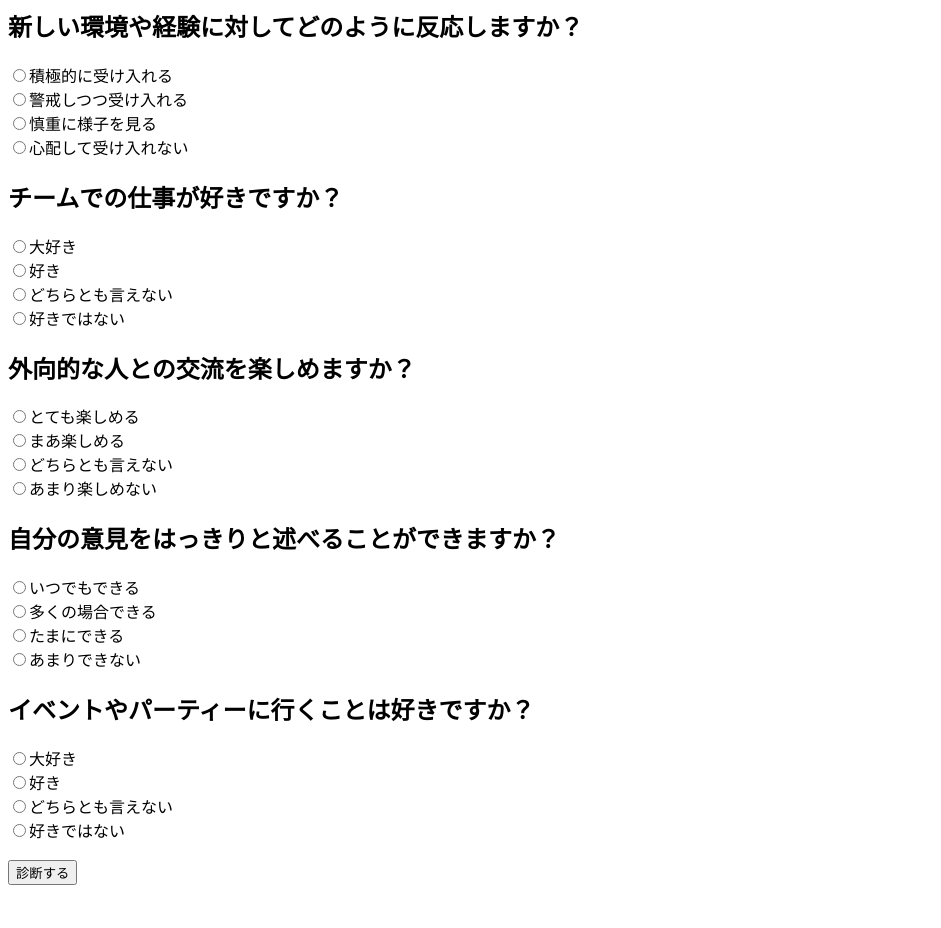
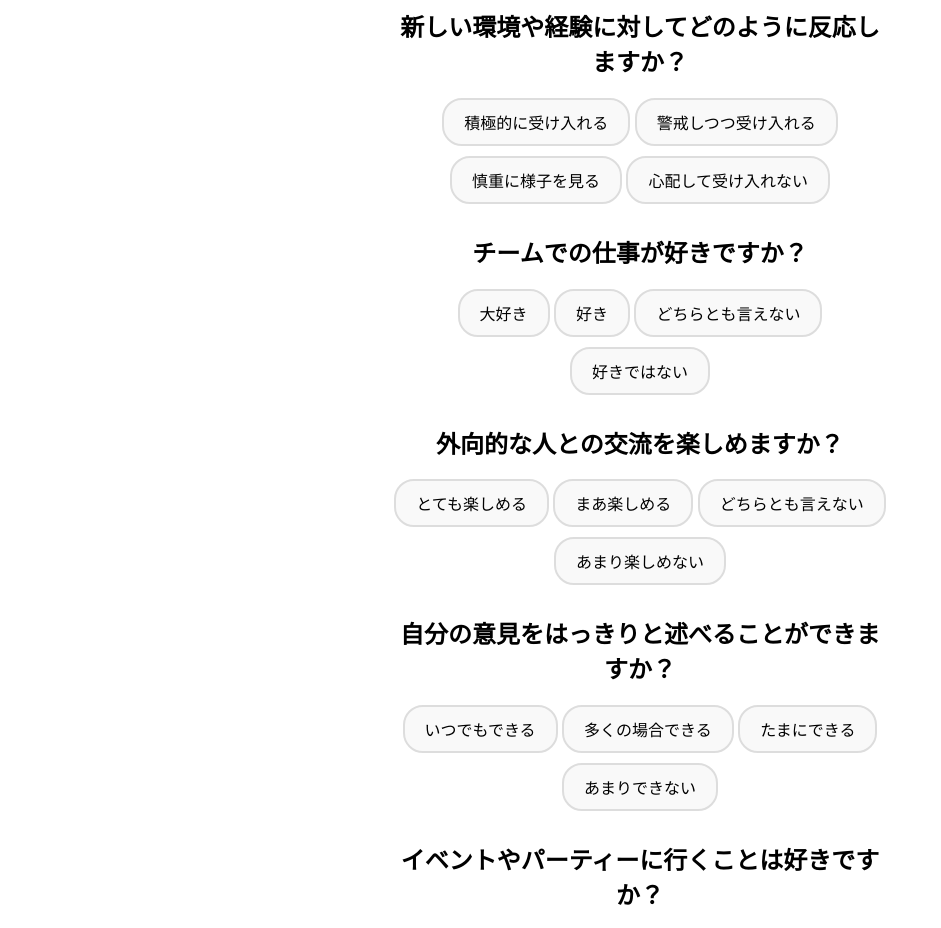
Before and after one commit to suzukiyoshihisa/sindan, a plain HTML site: page index.html in a window 1280 px wide. Shown: the part 81-1009 px from the top of the page, without its empty margins (0-941 px from the left). Before the commit the page ends 974 px from the top, so only its background shows below. Drawn offline with Linux system fonts and the light colour scheme.

Commit message:
テスト作成

```diff
--- a/index.html
+++ b/index.html
@@ -3,6 +3,83 @@
 <head>
   <meta charset="UTF-8">
   <title>性格診断テスト</title>
+  <style>
+    body {
+      font-family: Arial, sans-serif;
+    }
+
+    h1 {
+      text-align: center;
+    }
+
+    /* フォームのスタイル */
+    #quizForm {
+      max-width: 500px;
+      margin: 0 auto;
+      text-align: center;
+    }
+
+    #quizForm label {
+      display: inline-block;
+      margin-bottom: 10px;
+    }
+
+    #quizForm input[type="radio"] {
+      display: none;
+    }
+
+    #quizForm input[type="radio"] + label {
+      cursor: pointer;
+      padding: 10px 20px;
+      font-size: 16px;
+      border: 2px solid #ddd;
+      border-radius: 20px;
+      background-color: #f9f9f9;
+      transition: background-color 0.3s ease;
+    }
+
+    #quizForm input[type="radio"] + label:hover {
+      background-color: #e9e9e9;
+    }
+
+    #quizForm input[type="radio"]:checked + label {
+      background-color: #4CAF50;
+      color: #fff;
+    }
+
+    input[type="submit"] {
+      display: block;
+      margin: 20px auto;
+      padding: 10px 20px;
+      font-size: 16px;
+      border: none;
+      border-radius: 20px;
+      background-color: #4CAF50;
+      color: #fff;
+      cursor: pointer;
+    }
+
+    /* 診断結果のスタイル */
+    #result {
+      max-width: 500px;
+      margin: 20px auto;
+      text-align: center;
+    }
+
+    #result h2 {
+      margin-bottom: 10px;
+    }
+
+    #resultText {
+      font-size: 18px;
+      font-weight: bold;
+      margin-bottom: 20px;
+    }
+
+    #resultImage {
+      max-width: 100%;
+    }
+  </style>
 </head>
 <body>
   <h1>性格診断テスト</h1>
@@ -10,34 +87,64 @@
     <!-- 質問と回答の入力フィールド -->
     <form action="results.html" method="post" id="quizForm">
         <h2>新しい環境や経験に対してどのように反応しますか？</h2>
-        <input type="radio" name="q1" value="1" required>積極的に受け入れる<br>
-        <input type="radio" name="q1" value="2">警戒しつつ受け入れる<br>
-        <input type="radio" name="q1" value="3">慎重に様子を見る<br>
-        <input type="radio" name="q1" value="4">心配して受け入れない<br>
+        <div>
+          <input type="radio" id="q1_1" name="q1" value="1">
+          <label for="q1_1">積極的に受け入れる</label>
+          <input type="radio" id="q1_2" name="q1" value="2">
+          <label for="q1_2">警戒しつつ受け入れる</label>
+          <input type="radio" id="q1_3" name="q1" value="3">
+          <label for="q1_3">慎重に様子を見る</label>
+          <input type="radio" id="q1_4" name="q1" value="4">
+          <label for="q1_4">心配して受け入れない</label>
+        </div>
 
         <h2>チームでの仕事が好きですか？</h2>
-        <input type="radio" name="q2" value="1" required>大好き<br>
-        <input type="radio" name="q2" value="2">好き<br>
-        <input type="radio" name="q2" value="3">どちらとも言えない<br>
-        <input type="radio" name="q2" value="4">好きではない<br>
+        <div>
+          <input type="radio" id="q2_1" name="q2" value="1">
+          <label for="q2_1">大好き</label>
+          <input type="radio" id="q2_2" name="q2" value="2">
+          <label for="q2_2">好き</label>
+          <input type="radio" id="q2_3" name="q2" value="3">
+          <label for="q2_3">どちらとも言えない</label>
+          <input type="radio" id="q2_4" name="q2" value="4">
+          <label for="q2_4">好きではない</label>
+        </div>
 
         <h2>外向的な人との交流を楽しめますか？</h2>
-        <input type="radio" name="q3" value="1" required>とても楽しめる<br>
-        <input type="radio" name="q3" value="2">まあ楽しめる<br>
-        <input type="radio" name="q3" value="3">どちらとも言えない<br>
-        <input type="radio" name="q3" value="4">あまり楽しめない<br>
+        <div>
+          <input type="radio" id="q3_1" name="q3" value="1">
+          <label for="q3_1">とても楽しめる</label>
+          <input type="radio" id="q3_2" name="q3" value="2">
+          <label for="q3_2">まあ楽しめる</label>
+          <input type="radio" id="q3_3" name="q3" value="3">
+          <label for="q3_3">どちらとも言えない</label>
+          <input type="radio" id="q3_4" name="q3" value="4">
+          <label for="q3_4">あまり楽しめない</label>
+        </div>
 
         <h2>自分の意見をはっきりと述べることができますか？</h2>
-        <input type="radio" name="q4" value="1" required>いつでもできる<br>
-        <input type="radio" name="q4" value="2">多くの場合できる<br>
-        <input type="radio" name="q4" value="3">たまにできる<br>
-        <input type="radio" name="q4" value="4">あまりできない<br>
+        <div>
+          <input type="radio" id="q4_1" name="q4" value="1">
+          <label for="q4_1">いつでもできる</label>
+          <input type="radio" id="q4_2" name="q4" value="2">
+          <label for="q4_2">多くの場合できる</label>
+          <input type="radio" id="q4_3" name="q4" value="3">
+          <label for="q4_3">たまにできる</label>
+          <input type="radio" id="q4_4" name="q4" value="4">
+          <label for="q4_4">あまりできない</label>
+        </div>
 
         <h2>イベントやパーティーに行くことは好きですか？</h2>
-        <input type="radio" name="q5" value="1" required>大好き<br>
-        <input type="radio" name="q5" value="2">好き<br>
-        <input type="radio" name="q5" value="3">どちらとも言えない<br>
-    <input type="radio" name="q5" value="4">好きではない<br>
+        <div>
+          <input type="radio" id="q5_1" name="q5" value="1">
+          <label for="q5_1">大好き</label>
+          <input type="radio" id="q5_2" name="q5" value="2">
+          <label for="q5_2">好き</label>
+          <input type="radio" id="q5_3" name="q5" value="3">
+          <label for="q5_3">どちらとも言えない</label>
+          <input type="radio" id="q5_4" name="q5" value="4">
+          <label for="q5_4">好きではない</label>
+        </div>
     <br>
     <input type="submit" value="診断する">
   </form>
@@ -45,6 +152,7 @@
   <div id="result" style="display: none;">
     <h2>診断結果</h2>
     <p id="resultText"></p>
+    <img id="resultImage" src="" alt="診断結果の画像">
   </div>
 
   <script>
@@ -82,16 +190,21 @@
     // 診断結果を表示する関数
     function showResult(result) {
       const resultText = document.getElementById("resultText");
+      const resultImage = document.getElementById("resultImage");
 
       // 診断結果に応じてテキストを設定
       if (result <= 10) {
         resultText.textContent = "あなたは非常にポジティブな性格です！";
+        resultImage.src = "pose_genki01_boy.png";
       } else if (result <= 15) {
         resultText.textContent = "あなたは前向きな性格です！";
+        resultImage.src = "pose_genki01_boy.png";
       } else if (result <= 20) {
         resultText.textContent = "あなたは慎重な性格です！";
+        resultImage.src = "pose_genki01_boy.png";
       } else {
         resultText.textContent = "あなたは内向的な性格です！";
+        resultImage.src = "pose_genki01_boy.png";
       }
 
       // 結果を表示するための要素を表示
```
Also changed, not shown: pose_genki01_boy.png (added).
